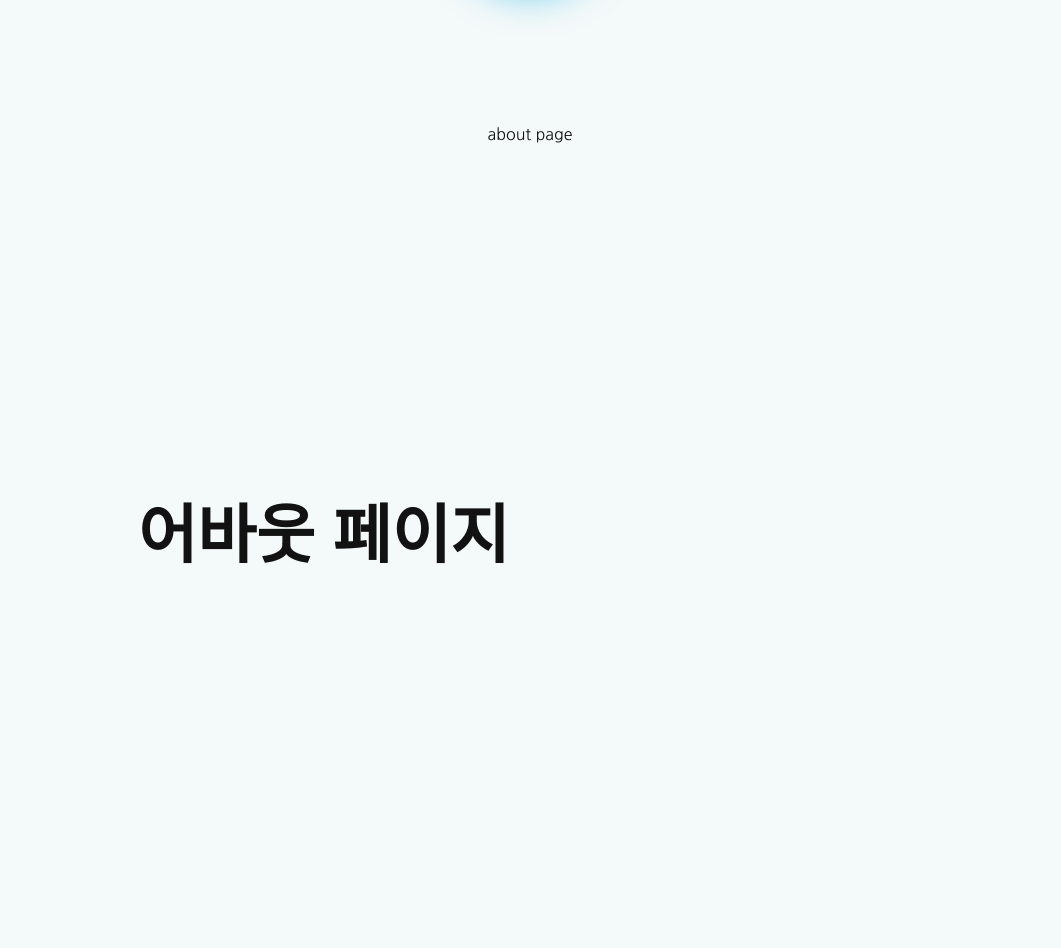
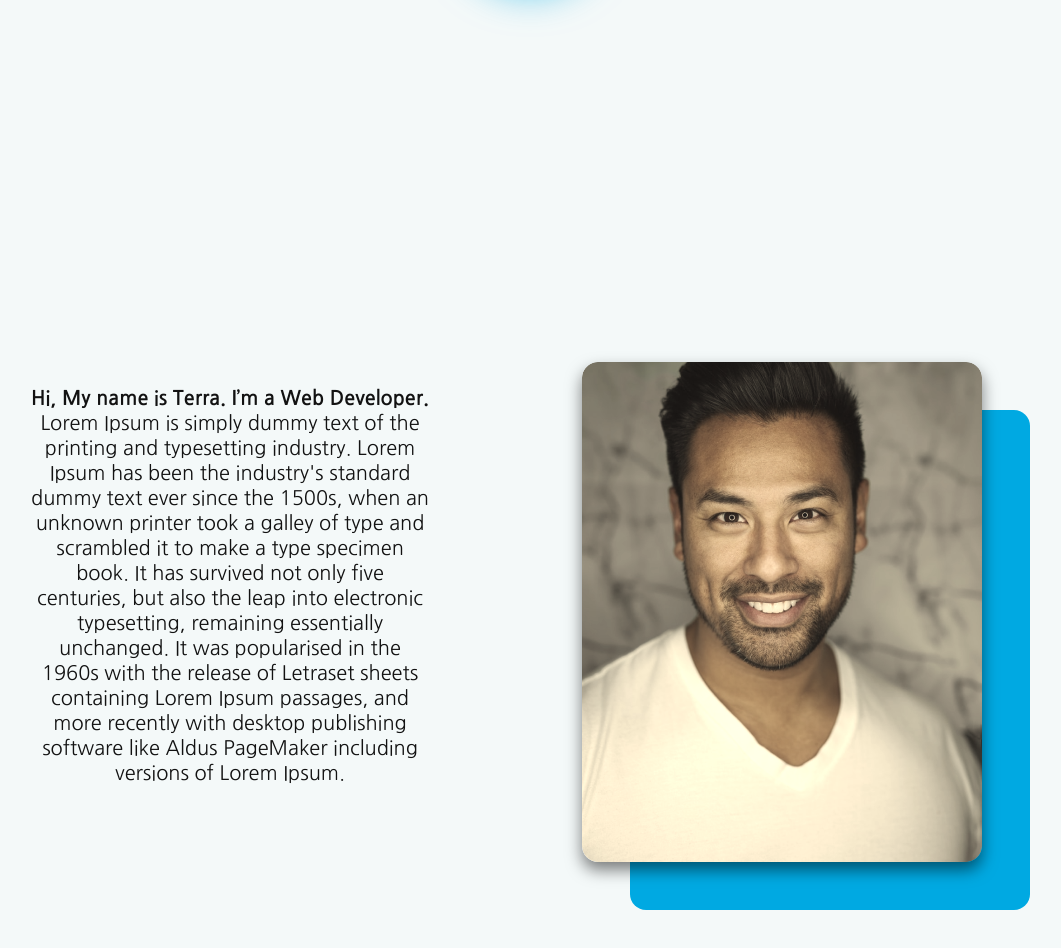
Before and after one commit to dev2820/portfolio, a Vue app: page / in a window 1280 px wide. Shown: the part 900-1848 px from the top of the page, without its empty margins (110-1171 px from the left). Built offline with nearby package versions, Linux system fonts and the light colour scheme.

Commit message:
[수정] about 페이지에 프로필 카드 배치

```diff
--- a/src/assets/meta.json
+++ b/src/assets/meta.json
@@ -24,5 +24,8 @@
             "title":"Contact",
             "link":"#contact"
         }
-    ]
+    ],
+    "introduce":"Lorem Ipsum is simply dummy text of the printing and typesetting industry. Lorem Ipsum has been the industry's standard dummy text ever since the 1500s, when an unknown printer took a galley of type and scrambled it to make a type specimen book. It has survived not only five centuries, but also the leap into electronic typesetting, remaining essentially unchanged. It was popularised in the 1960s with the release of Letraset sheets containing Lorem Ipsum passages, and more recently with desktop publishing software like Aldus PageMaker including versions of Lorem Ipsum.",
+    "profileImg":"/src/assets/dummy_profile.png",
+    "firstLine":"Hi, My name is Terra. I’m a Web Developer."
 }
--- a/src/views/AboutView.vue
+++ b/src/views/AboutView.vue
@@ -1,13 +1,18 @@
 <template>
   <section id="about">
-    about page
-    <p>{{message}}</p>
+    <div class="introduce">
+      <strong>{{firstLine}}</strong>
+      {{message}}
+    </div>
+    <ProfileCard class="profile-image" :profile="profileImg"/>
   </section>
 </template>
 
 <script lang="ts">
 import ArrowButton from "@/components/Button/ArrowButton.vue";
+import ProfileCard from "@/components/Profile/ProfileCard.vue";
 import { defineComponent,ref,toRef, } from "vue";
+import {introduce, profileImg, firstLine } from "@/assets/meta.json"
 export default defineComponent({
   name: "AboutView",
   props: {
@@ -16,16 +21,18 @@
       default: false,
     }
   },
-  components: {ArrowButton},
+  components: {ArrowButton,ProfileCard},
   setup(props) {
     const goNextHandler = () => {
       window.location.href = "#about"
     }
     const isDarkmodeRef = toRef(props,'isDarkmode')
     return {
-      message:'어바웃 페이지',
+      firstLine:firstLine,
+      message:introduce,
       goNextHandler,
-      isDarkmodeRef
+      isDarkmodeRef,
+      profileImg
     };
   },
 });
@@ -35,121 +42,19 @@
   position:relative;
   height:1024px;
   width:1000px;
-  .cloud {
-    position:absolute;
-    &.small {
-      left:-100px;
-      top:160px;
-      width: 360px;
-      height:240px;
-      animation:flow-left 30s infinite linear;
-    }
-    &.big {
-      right:-200px;
-      top:600px;
-      width:450px;
-      height:300px;
-      animation:flow-right 35s infinite linear;
-    }
+  display:flex;
+  flex-direction:row;
+  justify-content: space-between;
+  & > * {
+    margin:auto 0;
+  };
+  div.introduce {
+    width:400px;
+    height:500px;
+    font-size:var(--xl);
   }
-  .sun, .moon {
-    position:absolute;
-    right:40px;
-    top:-640px;
-    width:320px;
-    transition:0.6s;
-    &.appear {
-      transform:translateY(640px);
-    }
-  }
-  .character {
-    position:absolute;
-    height:500px;
-    width:500px;
-    left:464px;
-    top:226px;
-    animation:floating 3s infinite ease-in;
-  }
-  p {
-    user-select:none;
-    position:absolute;
-    left:108px;
-    top:360px;
-    font-size: var(--6xl);
-    font-weight: var(--bold);
-    text-align:left;
-    margin:0;
-    z-index:10;
-    &.job {
-      transform:translateY(calc(var(--6xl)*1.375));
-    }
-    &.name {
-      transform:translateY(calc(var(--6xl)*2.75));
-    }
-    font {
-      color:var(--primary-700)
-    }
-    &:before {
-      content:'';
-      position:absolute;
-      z-index:-1;
-      left:0;
-      top:0;
-      height:100%;
-      width:0%;
-      transition:0.3s ease-in;
-      background:var(--primary-700);
-      opacity:0.3;
-    }
-    &:hover {
-      font {
-        transition:0.3;
-      }
-      &:before {
-        width:100%;
-      }
-    }
-  }
-  .go-next {
-    position:absolute;
-    bottom:9rem;
-    width:9rem;
-    height:9rem;
-    left:50%;
-    margin-left:-4.5rem;
-  }
-}
-@keyframes flow-right {
-  0% {
-    transform:translate(0rem);
-  }
-    50% {
-    transform:translate(6.25rem);
-  }
-  100% {
-    transform:translate(0px);
-  }
-}
-@keyframes flow-left {
-  0% {
-    transform:translate(0px);
-  }
-  50% {
-    transform:translate(-6.25rem);
-  }
-  100% {
-    transform:translate(0px);
-  }
-}
-@keyframes floating {
-  0% {
-    transform:rotate(12deg) translateY(0px);
-  }
-  50% {
-    transform:rotate(12deg) translateY(-0.25rem);
-  }
-  100% {
-    transform:rotate(12deg) translateY(0px);
+  .profile-image {
+    position:relative;
   }
 }
 </style>
```
